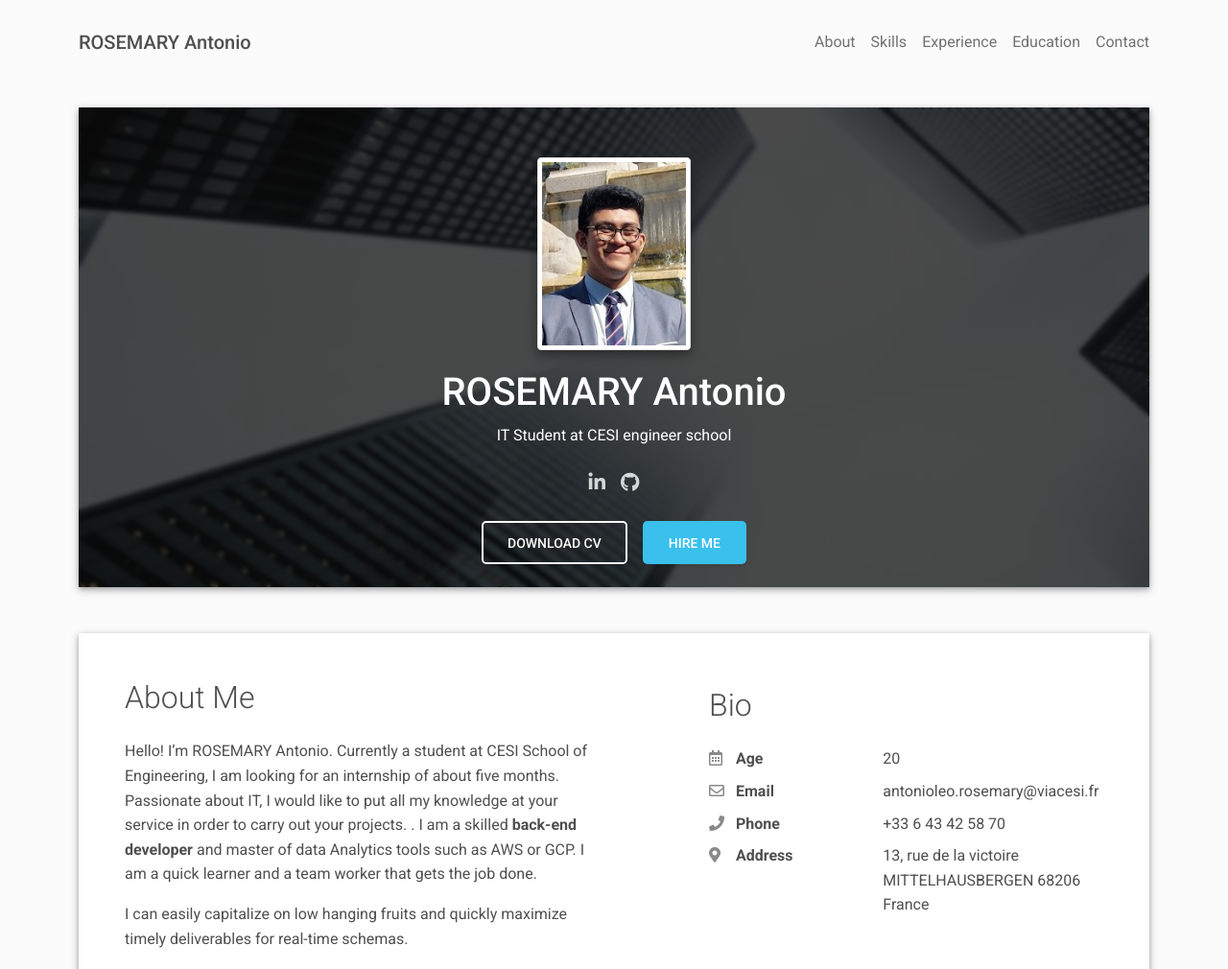
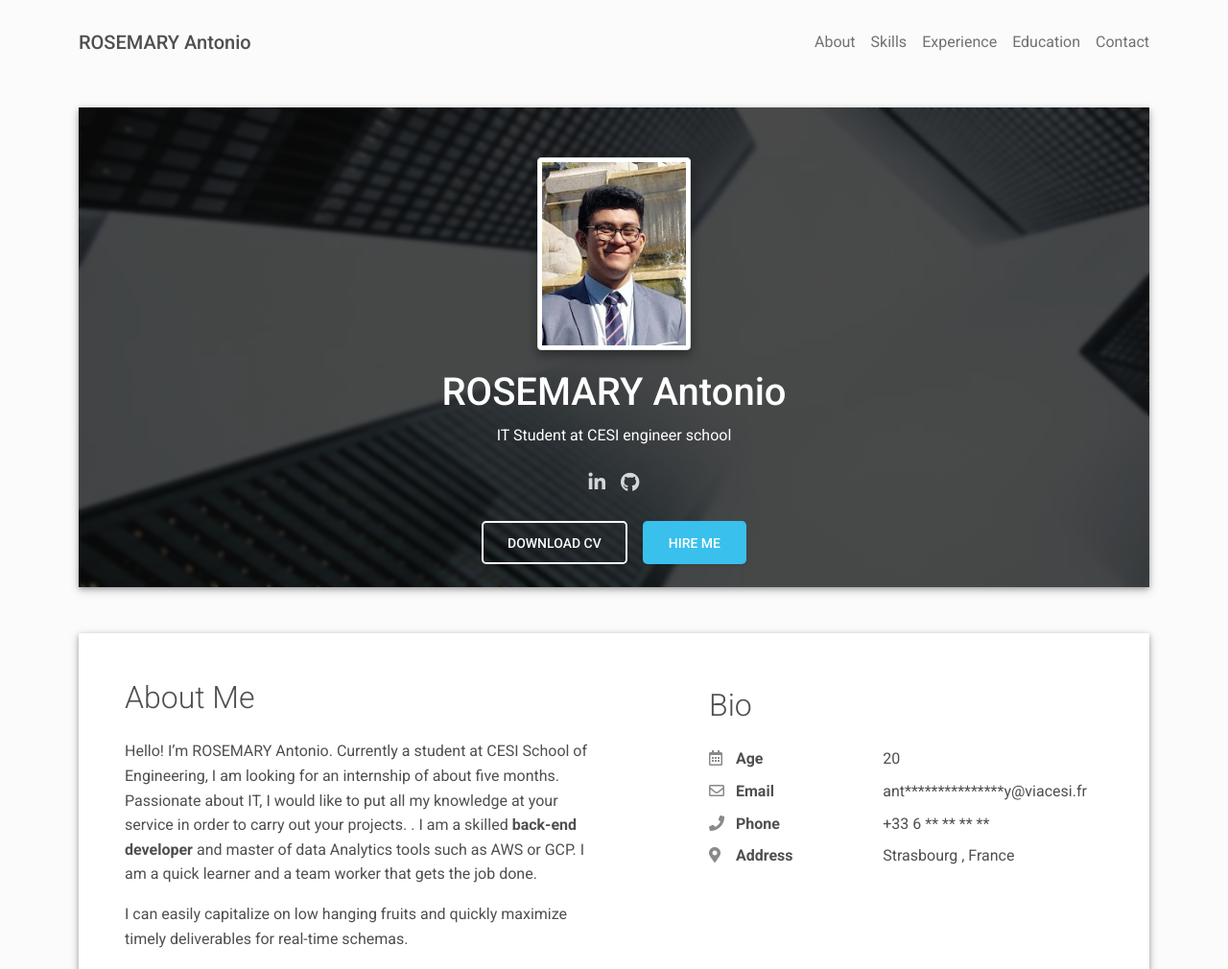
Before and after one commit to antoniorosemary/antoniorosemary.github.io, a plain HTML site: page index.html in a window 1280 px wide. Shown: the top 1010 px of the page at 96% size. Drawn offline with Linux system fonts and the light colour scheme.

Commit message:
Update index.html
confidentiality

```diff
--- a/index.html
+++ b/index.html
@@ -100,19 +100,19 @@
               <div class="pb-2 fw-bolder"><i class="far fa-envelope pe-2 text-muted" style="width:24px;opacity:0.85;"></i> Email</div>
             </div>
             <div class="col-sm-7">
-              <div class="pb-2">antonioleo.rosemary@viacesi.fr</div>
+              <div class="pb-2">ant***************y@viacesi.fr</div>
             </div>
             <div class="col-sm-5">
               <div class="pb-2 fw-bolder"><i class="fas fa-phone pe-2 text-muted" style="width:24px;opacity:0.85;"></i> Phone</div>
             </div>
             <div class="col-sm-7">
-              <div class="pb-2">+33 6 43 42 58 70</div>
+              <div class="pb-2">+33 6 ** ** ** **</div>
             </div>
             <div class="col-sm-5">
               <div class="pb-2 fw-bolder"><i class="fas fa-map-marker-alt pe-2 text-muted" style="width:24px;opacity:0.85;"></i> Address</div>
             </div>
             <div class="col-sm-7">
-              <div class="pb-2">13, rue de la victoire MITTELHAUSBERGEN 68206 France</div>
+              <div class="pb-2">Strasbourg , France</div>
             </div>
           </div>
         </div>
@@ -238,8 +238,8 @@
       <div class="row mb-4">
         <div class="col-md-5" data-aos="fade-left" data-aos-delay="200">
           <div class="mt-1">
-            <div class="h6"><i class="fas fa-phone pe-2 text-muted" style="width:24px;opacity:0.85;"></i> +33 6 43 42 58 70</div>
-            <div class="h6"><i class="far fa-envelope pe-2 text-muted" style="width:24px;opacity:0.85;"></i> antonioleo.rosemary@viacesi.fr</div>
+            <div class="h6"><i class="fas fa-phone pe-2 text-muted" style="width:24px;opacity:0.85;"></i> +33 6 ** ** ** **</div>
+            <div class="h6"><i class="far fa-envelope pe-2 text-muted" style="width:24px;opacity:0.85;"></i> ant***********@viacesi.fr</div>
           </div>
         </div>
         <div class="mapouter"><div class="gmap_canvas"><iframe width="600" height="500" id="gmap_canvas" src="https://maps.google.com/maps?q=13%20rue%20de%20la%20victoire%20mittelhausbergen&t=&z=17&ie=UTF8&iwloc=&output=embed" frameborder="0" scrolling="no" marginheight="0" marginwidth="0"></iframe><a href="https://fmovies-online.net"></a><br><style>.mapouter{position:relative;text-align:right;height:500px;width:600px;}</style><a href="https://www.embedgooglemap.net"></a><style>.gmap_canvas {overflow:hidden;background:none!important;height:500px;width:600px;}</style></div></div>
```
